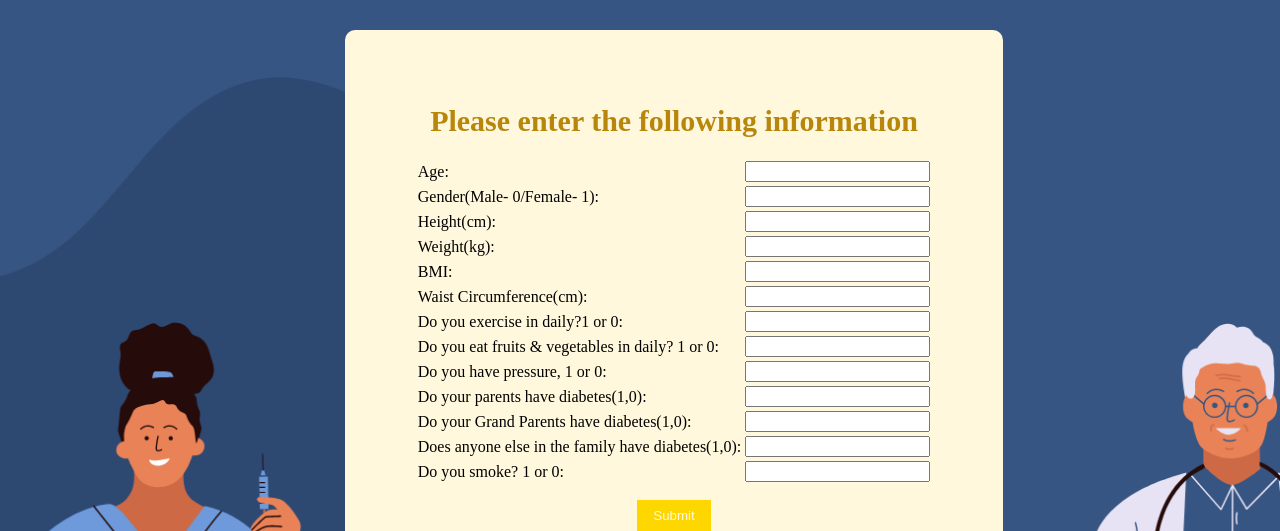
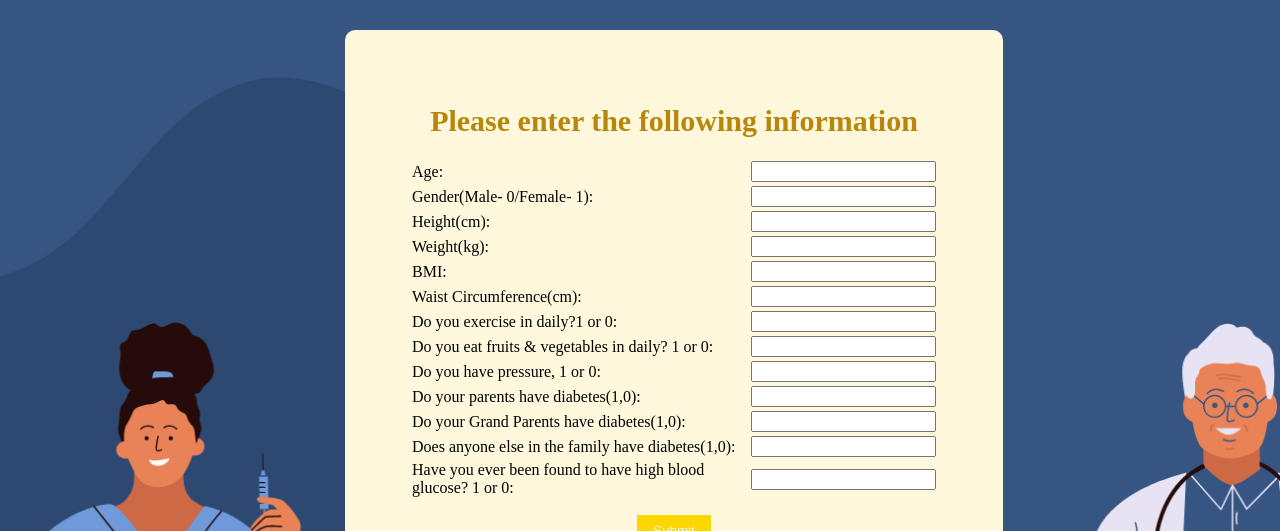
Before and after one commit to sandamini98/Research, a Django app: page /predict/ in a window 1280 px wide. Shown: the top 531 px of the page. Run offline with Django 4.2, Linux system fonts and the light colour scheme.

```diff
--- a/templates/predict.html
+++ b/templates/predict.html
@@ -108,7 +108,7 @@
                 </tr>
 
                 <tr>
-                    <td align="left">Do you smoke? 1 or 0:</td>
+                    <td align="left">Have you ever been found to have high blood glucose? 1 or 0:</td>
                     <td align="left"> <input type="text" name="n13"></td>
                 </tr>
 
```
